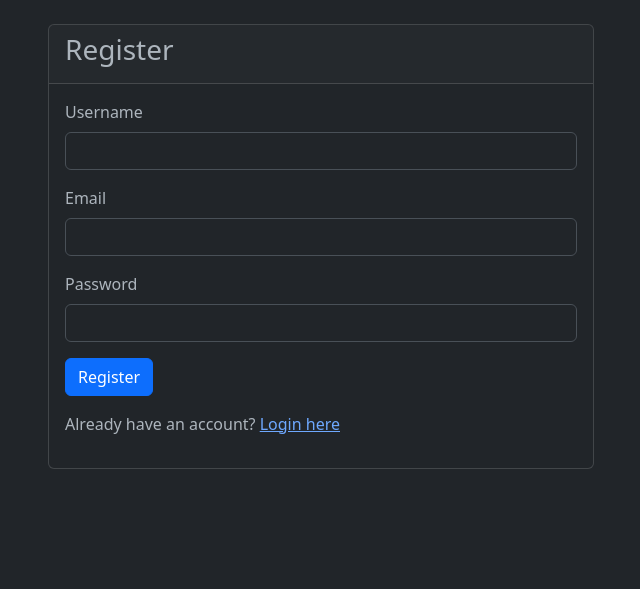
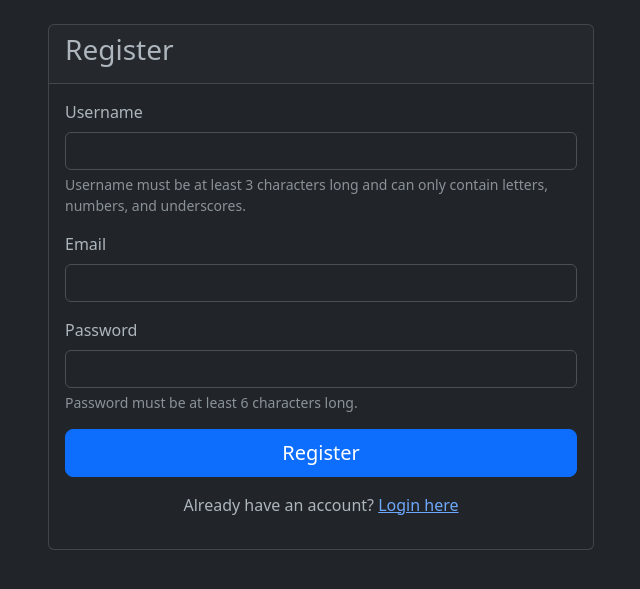
Before and after one commit to CyberFvde/VulnerablePortal, a Flask app: page /register in a window 1280 px wide. Shown: the part 56-645 px from the top of the page, without its empty margins (319-959 px from the left). Run offline with Flask 3, Linux system fonts and the light colour scheme.

Commit message:
Update register.html

```diff
--- a/templates/register.html
+++ b/templates/register.html
@@ -8,10 +8,22 @@
                 <h3>Register</h3>
             </div>
             <div class="card-body">
-                <form method="POST">
+                {% with messages = get_flashed_messages(with_categories=true) %}
+                    {% if messages %}
+                        {% for category, message in messages %}
+                            <div class="alert alert-{{ 'success' if category == 'success' else 'danger' }} alert-dismissible fade show" role="alert">
+                                {{ message }}
+                                <button type="button" class="btn-close" data-bs-dismiss="alert" aria-label="Close"></button>
+                            </div>
+                        {% endfor %}
+                    {% endif %}
+                {% endwith %}
+                <form method="POST" action="{{ url_for('register') }}" novalidate>
                     <div class="mb-3">
                         <label for="username" class="form-label">Username</label>
-                        <input type="text" class="form-control" id="username" name="username" required>
+                        <input type="text" class="form-control" id="username" name="username" required
+                               minlength="3" pattern="[a-zA-Z0-9_]+" title="Username can only contain letters, numbers, and underscores">
+                        <div class="form-text">Username must be at least 3 characters long and can only contain letters, numbers, and underscores.</div>
                     </div>
                     <div class="mb-3">
                         <label for="email" class="form-label">Email</label>
@@ -19,11 +31,14 @@
                     </div>
                     <div class="mb-3">
                         <label for="password" class="form-label">Password</label>
-                        <input type="password" class="form-control" id="password" name="password" required>
+                        <input type="password" class="form-control" id="password" name="password" required minlength="6">
+                        <div class="form-text">Password must be at least 6 characters long.</div>
                     </div>
-                    <button type="submit" class="btn btn-primary">Register</button>
+                    <div class="d-grid">
+                        <button type="submit" class="btn btn-primary btn-lg">Register</button>
+                    </div>
                 </form>
-                <div class="mt-3">
+                <div class="mt-3 text-center">
                     <p>Already have an account? <a href="{{ url_for('login') }}">Login here</a></p>
                 </div>
             </div>
```
